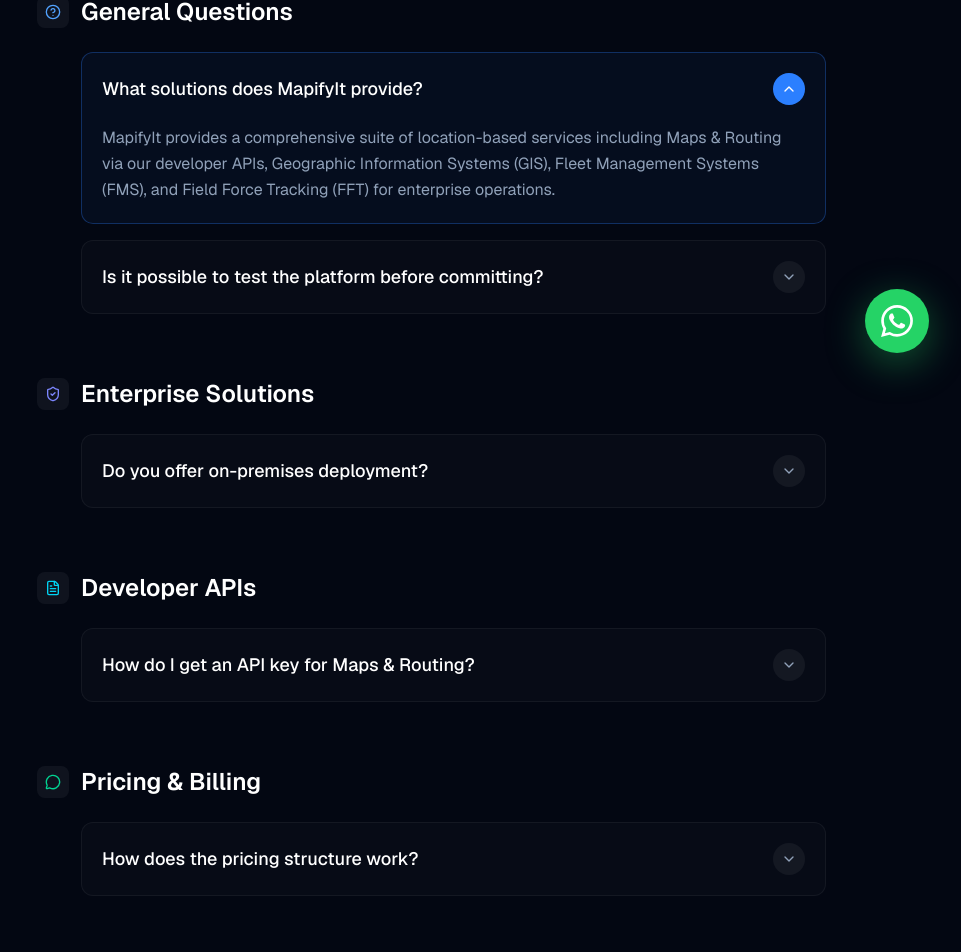
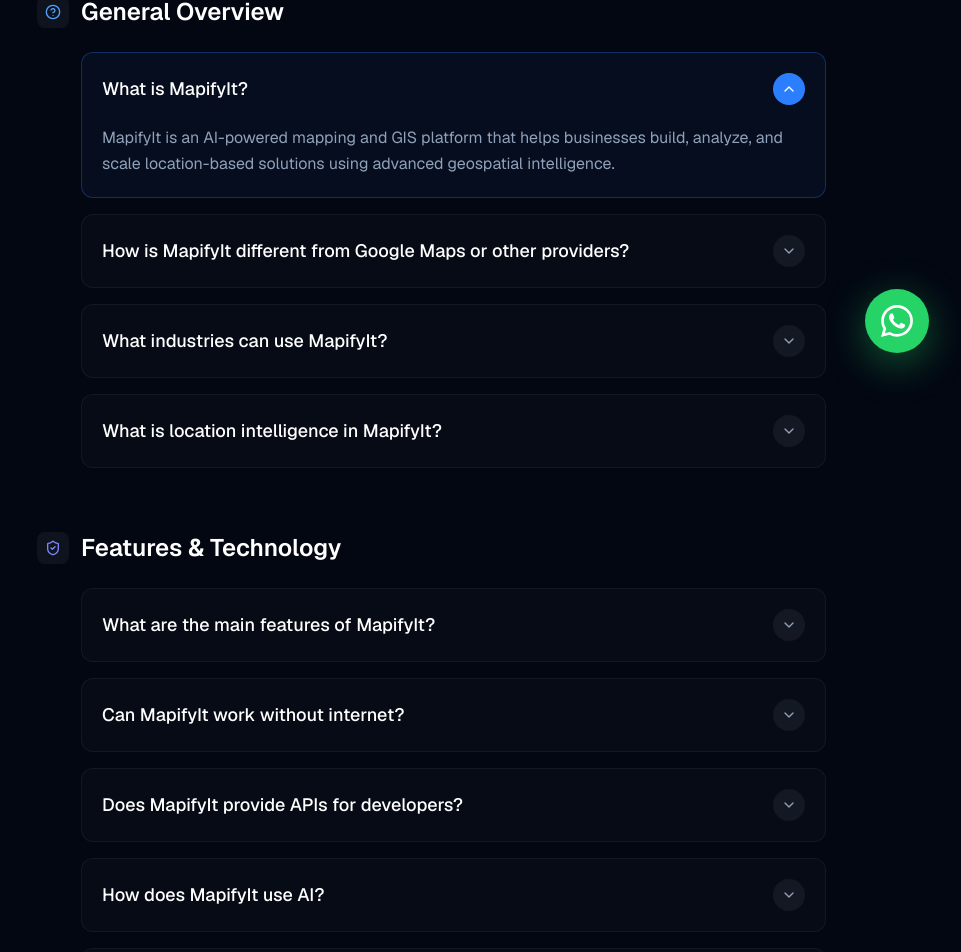
Before and after one commit to malik9594/mapifyit-web, a Next.js app: page /faq in a window 1280 px wide. Shown: the part 415-1367 px from the top of the page, without its empty margins (319-1280 px from the left). Built offline with nearby package versions, Linux system fonts and the light colour scheme; no server answers.

Commit message:
faqs added

```diff
--- a/app/faq/page.tsx
+++ b/app/faq/page.tsx
@@ -9,53 +9,73 @@ import { ChevronDown, MessageCircle, HelpCircle, FileText, ShieldCheck } from 'l
 const faqCategories = [
     {
         id: "general",
-        title: "General Questions",
+        title: "General Overview",
         icon: <HelpCircle className="w-4 h-4" />,
         colorClass: "text-blue-400",
         faqs: [
             {
-                question: "What solutions does MapifyIt provide?",
-                answer: "MapifyIt provides a comprehensive suite of location-based services including Maps & Routing via our developer APIs, Geographic Information Systems (GIS), Fleet Management Systems (FMS), and Field Force Tracking (FFT) for enterprise operations."
+                question: "What is MapifyIt?",
+                answer: "MapifyIt is an AI-powered mapping and GIS platform that helps businesses build, analyze, and scale location-based solutions using advanced geospatial intelligence."
             },
             {
-                question: "Is it possible to test the platform before committing?",
-                answer: "Absolutely. We offer trial periods and guided sandbox environments for our enterprise tools. For our developer APIs, there is a generous free tier available immediately upon signup."
+                question: "How is MapifyIt different from Google Maps or other providers?",
+                answer: "Unlike traditional map providers, MapifyIt offers deep localization, offline-first functionality, full data ownership (data sovereignty), and flexible deployment options including cloud, on-premise, or private cloud."
+            },
+            {
+                question: "What industries can use MapifyIt?",
+                answer: "MapifyIt is suitable for logistics & fleet management, smart cities, defense & security, enterprise software, and mobility/transportation. Any business that relies on location data can benefit from our spatial intelligence."
+            },
+            {
+                question: "What is location intelligence in MapifyIt?",
+                answer: "Location intelligence refers to analyzing geographic data to understand patterns, optimize operations, and make smarter business decisions in real time using our advanced spatial engine."
             }
         ]
     },
     {
-        id: "enterprise",
-        title: "Enterprise Solutions",
+        id: "features",
+        title: "Features & Technology",
         icon: <ShieldCheck className="w-4 h-4" />,
         colorClass: "text-indigo-400",
         faqs: [
             {
-                question: "Do you offer on-premises deployment?",
-                answer: "Yes, our enterprise solutions including FMS and FFT can be deployed in a secure SaaS cloud environment, a private cloud, or completely on-premises behind your corporate firewall for ultimate data security and compliance."
+                question: "What are the main features of MapifyIt?",
+                answer: "MapifyIt offers mapping & visualization APIs, search, routing & navigation, real-time traffic analytics, fleet tracking, geofencing, and AI-driven spatial intelligence."
+            },
+            {
+                question: "Can MapifyIt work without internet?",
+                answer: "Yes, MapifyIt is designed to work in low-bandwidth or completely offline environments, making it ideal for remote or secure operations where connectivity is limited."
+            },
+            {
+                question: "Does MapifyIt provide APIs for developers?",
+                answer: "Yes, MapifyIt provides developer-friendly APIs and SDKs that allow easy integration across web, mobile, and enterprise applications with minimal effort."
+            },
+            {
+                question: "How does MapifyIt use AI?",
+                answer: "MapifyIt combines AI with geospatial data to predict trends, provide real-time insights, improve decision-making, and automate complex location-based workflows."
+            },
+            {
+                question: "Can MapifyIt be used for real-time tracking?",
+                answer: "Yes, MapifyIt supports real-time tracking, routing, and monitoring, making it ideal for high-precision fleet management and logistics operations."
             }
         ]
     },
     {
-        id: "developers",
-        title: "Developer APIs",
-        icon: <FileText className="w-4 h-4" />,
-        colorClass: "text-cyan-400",
-        faqs: [
-            {
-                question: "How do I get an API key for Maps & Routing?",
-                answer: "You can sign up for a free developer account at dev.mapifyit.com. Once registered, you can generate your API keys from the developer dashboard to access our mapping and routing endpoints."
-            }
-        ]
-    },
-    {
-        id: "pricing",
-        title: "Pricing & Billing",
+        id: "platform",
+        title: "Platform & Pricing",
         icon: <MessageCircle className="w-4 h-4" />,
         colorClass: "text-emerald-400",
         faqs: [
             {
-                question: "How does the pricing structure work?",
-                answer: "Our pricing depends on the specific modules you require. Maps APIs are billed on a pay-as-you-go model. Enterprise solutions like FMS and FFT have custom tier-based pricing based on the number of assets or agents. Please visit the Pricing page or Contact Us for a detailed quote."
+                question: "Is MapifyIt scalable for large businesses?",
+                answer: "Yes, MapifyIt is built for massive scalability and can support both startups and enterprise-level operations with flexible infrastructure and modular pricing."
+            },
+            {
+                question: "How does pricing work?",
+                answer: "MapifyIt uses transparent, usage-based pricing, allowing businesses to pay only for what they use without hidden costs or complex licensing agreements."
+            },
+            {
+                question: "Can I start using MapifyIt for free?",
+                answer: "Yes, MapifyIt offers a free tier so users can explore the platform and test our APIs before upgrading to advanced enterprise features."
             }
         ]
     }
```
